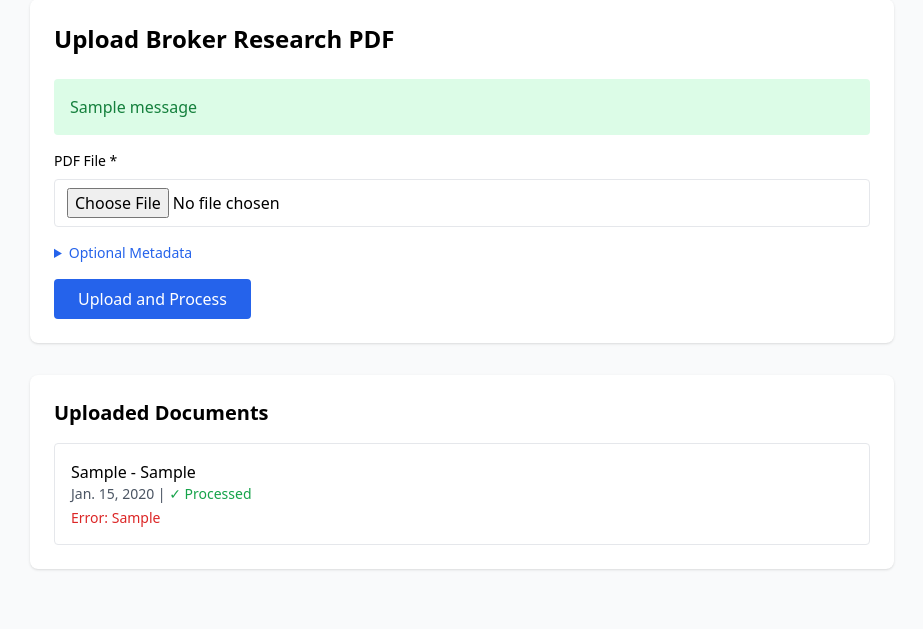
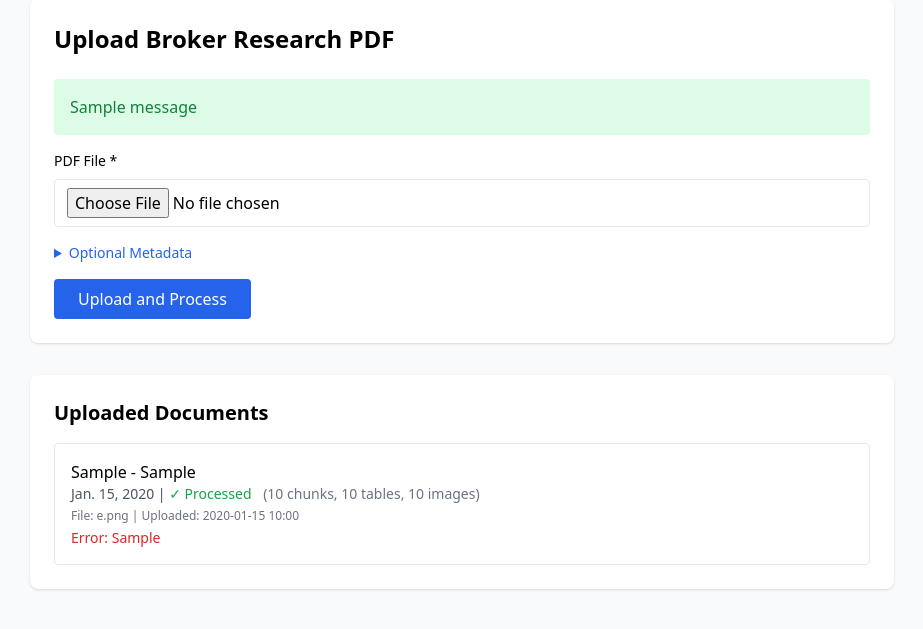
Before and after one commit to nordyjay/fin_research_agent, a Django app: page /documents/upload/ in a window 1280 px wide. Shown: the part 94-723 px from the top of the page, without its empty margins (178-1101 px from the left). Run offline with Django 5.2, Linux system fonts and the light colour scheme; tables that the repository leaves empty hold one stand-in row (values such as "Sample post"); one stand-in notice (Sample message) is shown; some libraries are stand-ins or nearby versions.

Commit message:
redundant file upload

```diff
--- a/apps/documents/models.py
+++ b/apps/documents/models.py
@@ -14,6 +14,9 @@ class BrokerDocument(models.Model):
     ticker = models.CharField(max_length=20, help_text="e.g., NVDA, AAPL, TSLA", blank=True, null=True)
     report_date = models.DateField(blank=True, null=True)
     title = models.CharField(max_length=500, blank=True)
+
+    # File hash for duplicate detection
+    file_hash = models.CharField(max_length=64, unique=True, help_text="SHA256 hash of the file content", blank=True, null=True)
 
     # Processing status
     processed = models.BooleanField(default=False)
--- a/apps/documents/templates/documents/upload.html
+++ b/apps/documents/templates/documents/upload.html
@@ -15,7 +15,7 @@
 
         {% if messages %}
             {% for message in messages %}
-            <div class="mb-4 p-4 rounded {% if message.tags == 'error' %}bg-red-100 text-red-700{% else %}bg-green-100 text-green-700{% endif %}">
+            <div class="mb-4 p-4 rounded {% if message.tags == 'error' %}bg-red-100 text-red-700{% elif message.tags == 'warning' %}bg-yellow-100 text-yellow-700{% else %}bg-green-100 text-green-700{% endif %}">
                 {{ message }}
             </div>
             {% endfor %}
@@ -69,7 +69,7 @@
         <div class="space-y-3">
             {% for doc in documents %}
             <div class="border rounded p-4 flex justify-between items-center">
-                <div>
+                <div class="flex-1">
                     <p class="font-medium">
                         {% if doc.broker %}{{ doc.broker }}{% else %}Unknown Broker{% endif %}
                         {% if doc.ticker %} - {{ doc.ticker }}{% endif %}
@@ -78,6 +78,11 @@
                         {% if doc.report_date %}{{ doc.report_date }} | {% endif %}
                         {% if doc.processed %}
                             <span class="text-green-600">✓ Processed</span>
+                            {% if doc.total_chunks %}
+                                <span class="text-gray-500 ml-2">
+                                    ({{ doc.total_chunks }} chunks, {{ doc.total_tables }} tables, {{ doc.total_images }} images)
+                                </span>
+                            {% endif %}
                         {% else %}
                             <span class="text-yellow-600 flex items-center">
                                 <svg class="animate-spin mr-1 h-4 w-4 text-yellow-600" xmlns="http://www.w3.org/2000/svg" fill="none" viewBox="0 0 24 24">
@@ -87,6 +92,9 @@
                                 Processing...
                             </span>
                         {% endif %}
+                    </p>
+                    <p class="text-xs text-gray-500 mt-1">
+                        File: {{ doc.file.name|slice:"5:" }} | Uploaded: {{ doc.created_at|date:"Y-m-d H:i" }}
                     </p>
                     {% if doc.processing_error %}
                     <p class="text-sm text-red-600 mt-1">Error: {{ doc.processing_error }}</p>
--- a/apps/documents/views.py
+++ b/apps/documents/views.py
@@ -5,9 +5,18 @@ from .models import BrokerDocument
 from apps.chat.document_processor import MultimodalDocumentProcessor
 from apps.chat.metadata_extractor import MetadataExtractor
 import os
+import hashlib
 import logging
 
 logger = logging.getLogger(__name__)
+
+def calculate_file_hash(file):
+    """Calculate SHA256 hash of uploaded file"""
+    hasher = hashlib.sha256()
+    for chunk in file.chunks():
+        hasher.update(chunk)
+    return hasher.hexdigest()
+
 
 def upload_document(request):
     """Upload and process PDF"""
@@ -21,12 +30,25 @@ def upload_document(request):
             messages.error(request, "PDF file is required")
             return redirect('documents:upload')
 
+        # Calculate file hash to check for duplicates
+        file_hash = calculate_file_hash(pdf_file)
+        pdf_file.seek(0)  # Reset file pointer after reading
+
+        # Check for existing document with same hash
+        existing_doc = BrokerDocument.objects.filter(file_hash=file_hash).first()
+        if existing_doc:
+            messages.warning(request,
+                f"This document has already been uploaded: {existing_doc.broker} - {existing_doc.ticker} ({existing_doc.report_date}). "
+                f"Original filename: {os.path.basename(existing_doc.file.name)}")
+            return redirect('documents:upload')
+
         # Save the file temporarily to extract metadata
         doc = BrokerDocument.objects.create(
             file=pdf_file,
             broker=None,  # Will be filled by metadata extraction
             ticker=None,
             report_date=None,
+            file_hash=file_hash,  # Save the hash
         )
 
         # Extract metadata if not provided
@@ -60,6 +82,20 @@ def upload_document(request):
                 doc.report_date = report_date
                 doc.save()
 
+        # Check for similar documents (same broker, ticker, date)
+        similar_docs = BrokerDocument.objects.filter(
+            broker=doc.broker,
+            ticker=doc.ticker,
+            report_date=doc.report_date
+        ).exclude(id=doc.id)
+
+        if similar_docs.exists():
+            similar_doc = similar_docs.first()
+            messages.warning(request,
+                f"A similar document already exists: {similar_doc.broker} - {similar_doc.ticker} ({similar_doc.report_date}). "
+                f"Uploaded on: {similar_doc.created_at.strftime('%Y-%m-%d %H:%M')}. "
+                "Processing anyway in case it contains different content.")
+
         try:
             # Process document
             processor = MultimodalDocumentProcessor()
@@ -75,6 +111,12 @@ def upload_document(request):
 
             messages.success(request, f"Document processed successfully! Created {stats.get('total_nodes', 0)} nodes.")
 
+            # Update document statistics
+            doc.total_chunks = stats.get('text_chunks', 0)
+            doc.total_tables = stats.get('tables', 0)
+            doc.total_images = stats.get('images', 0)
+            doc.save()
+
         except Exception as e:
             doc.processing_error = str(e)
             doc.save()
```
Also changed, not shown: apps/documents/migrations/0003_brokerdocument_file_hash.py (added).
